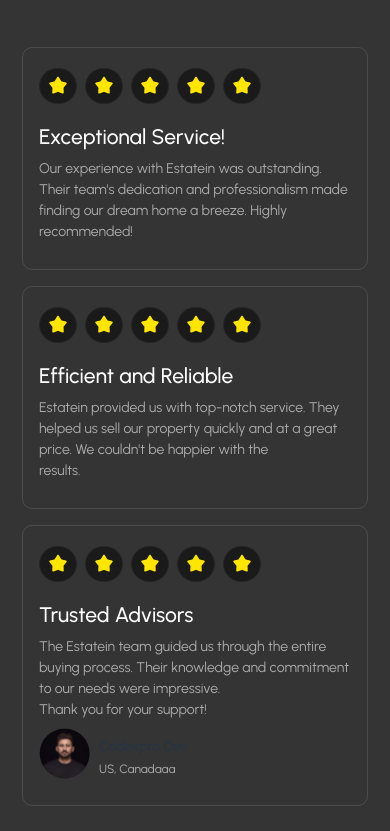
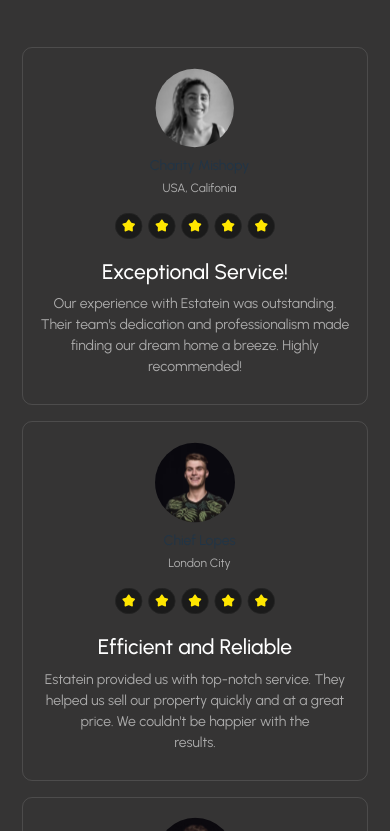
Before and after one commit to codexpro-dev/Estatein, a React (Vite) app in the folder real-es-proj/: page / in a window 390 px wide. Shown: the part 3573-4404 px from the top of the page. Built offline with nearby package versions, Linux system fonts and the light colour scheme.

Commit message:
Client responsiveness completed

```diff
--- a/real-es-proj/src/components/Clients.jsx
+++ b/real-es-proj/src/components/Clients.jsx
@@ -30,17 +30,17 @@ const Clients = () => {
         </div>
         <div className="featured-row">
           <div className="featured">
-            <div className="ft-row">
+            <div className="ft-row ftrow">
               <div className="cl-img">
                 <img src={ratings} alt="" />
               </div>
-              <div className="ft-row-txt">
+              <div className="ft-row-txt fttxt">
                 <h3>Exceptional Service!</h3>
                 <p>
                   Our experience with Estatein was outstanding. Their team's dedication and professionalism made finding our dream home a breeze. Highly <br /> recommended!
                 </p>
               </div>
-              <div className="ft-label">
+              <div className="ft-labell">
                 <div className="lb-pro">
                   <img src={proPics} alt="" />
                 </div>
@@ -50,17 +50,17 @@ const Clients = () => {
                 </div>
               </div>
             </div>
-            <div className="ft-row">
+            <div className="ft-row ftrow">
               <div className="cl-img">
                 <img src={ratings} alt="" />
               </div>
-              <div className="ft-row-txt">
+              <div className="ft-row-txt fttxt">
                 <h3>Efficient and Reliable</h3>
                 <p>
                   Estatein provided us with top-notch service. They helped us sell our property quickly and at a great price. We couldn't be happier with the <br /> results.
                 </p>
               </div>
-              <div className="ft-label">
+              <div className="ft-labell">
                 <div className="lb-pro">
                   <img src={proPics2} alt="" />
                 </div>
@@ -70,11 +70,11 @@ const Clients = () => {
                 </div>
               </div>
             </div>
-            <div className="ft-row">
+            <div className="ft-row ftrow">
               <div className="cl-img">
                 <img src={ratings} alt="" />
               </div>
-              <div className="ft-row-txt">
+              <div className="ft-row-txt fttxt">
                 <h3>Trusted Advisors</h3>
                 <p>
                   The Estatein team guided us through the entire buying process. Their knowledge and commitment to our needs were impressive. <br /> Thank you for your support!
--- a/real-es-proj/src/components/clients.css
+++ b/real-es-proj/src/components/clients.css
@@ -47,3 +47,44 @@
 .cl-img img:hover{
     scale: 1;
 }
+
+@media screen and (max-width: 462px) {
+  .ftrow{
+    display: flex;
+    justify-content: center;
+    align-items: center;
+  }
+
+  .cl-img{
+    order: 2;
+  }
+
+   .cl-img img{
+    width: 10rem;
+    margin-top: 1em;
+   }
+
+  .fttxt{
+    order: 3;
+    text-align: center;
+    margin-top: 0;
+  }
+}
+
+@media screen and (max-width: 402px) {
+  .ft-labell{
+    display: flex;
+    flex-direction: column;
+  }
+
+  .lb-pro img{
+    width: 5rem;
+  }
+
+  .lb-txt{
+    align-items: center;
+    justify-content: center;
+    text-align: center;
+  }
+
+}
```
